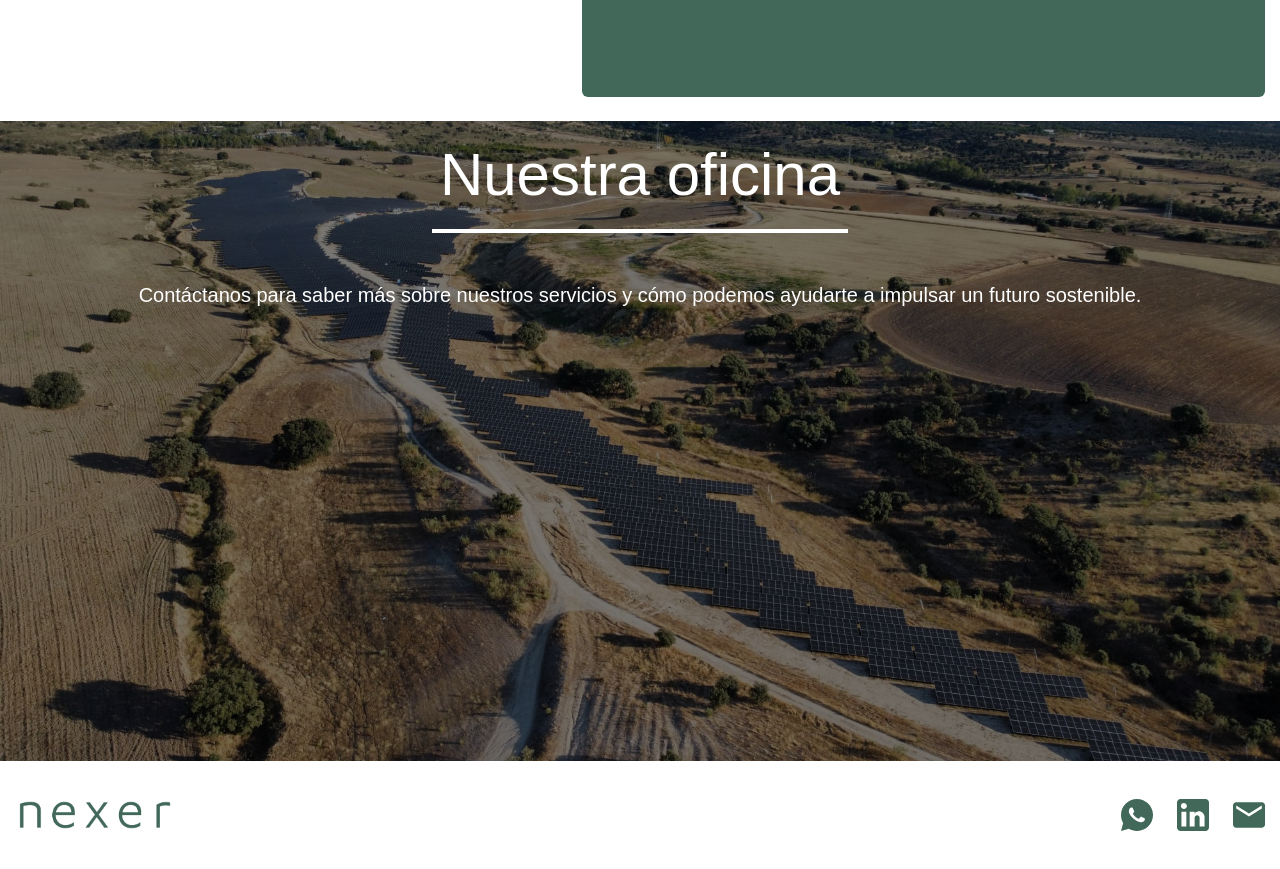
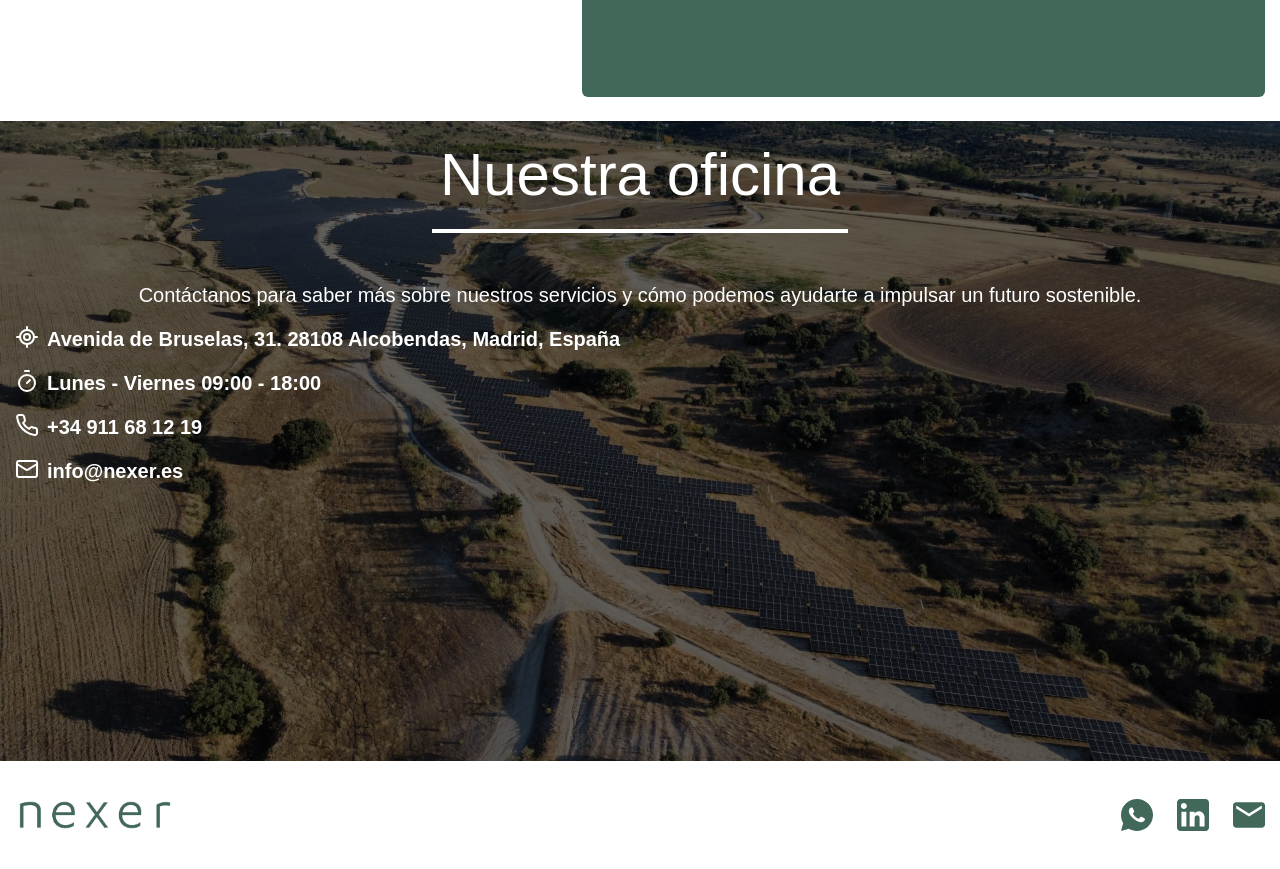
Before and after one commit to Lindapazw/nexer, a Next.js app: page / in a window 1280 px wide. Shown: the part 4980-5849 px from the top of the page. Built offline with nearby package versions, Linux system fonts and the light colour scheme.

Commit message:
add: order list with location information

```diff
--- a/src/app/_components/location.tsx
+++ b/src/app/_components/location.tsx
@@ -1,16 +1,19 @@
+import { LocateFixed, Mail, Phone, TimerIcon } from "lucide-react";
+
 const HomeLocation = () => {
   return (
     <div className="relative min-h-[80vh] w-full">
-      {/* Imagen de fondo */}
+      {/* imagen */}
       <div
         className="absolute inset-0 bg-cover bg-center"
         style={{
           backgroundImage:
-            'linear-gradient(rgba(0, 0, 0, 0.5), rgba(0, 0, 0, 0.5)), url("/images/about_image.jpg")',
+            'linear-gradient(rgba(0, 0, 0, 0.6), rgba(0, 0, 0, 0.6)), url("/images/about_image.jpg")',
+          backgroundAttachment: "fixed",
         }}
       />
 
-      {/* Contenido superpuesto */}
+      {/* Contenido */}
       <div className="container relative z-10 flex h-full w-full flex-col items-center justify-center py-6">
         <h2 className="h2 text-white">Nuestra oficina</h2>
 
@@ -18,10 +21,29 @@ const HomeLocation = () => {
           <div className="h-1 w-1/3 bg-white"></div>
         </div>
 
-        <p className="p mt-6 text-center text-white md:mt-12">
+        <p className="p mt-6 text-start text-white md:mt-12">
           Contáctanos para saber más sobre nuestros servicios y cómo podemos
           ayudarte a impulsar un futuro sostenible.
         </p>
+
+        <ol className="p my-4 flex w-full flex-col gap-4">
+          <li className="span flex gap-2 text-white">
+            <LocateFixed />
+            <p>Avenida de Bruselas, 31. 28108 Alcobendas, Madrid, España</p>
+          </li>
+          <li className="span flex gap-2 text-white">
+            <TimerIcon />
+            <p>Lunes - Viernes 09:00 - 18:00</p>
+          </li>
+          <li className="span flex gap-2 text-white">
+            <Phone />
+            <p>+34 911 68 12 19</p>
+          </li>
+          <li className="span flex gap-2 text-white">
+            <Mail />
+            <p>info@nexer.es</p>
+          </li>
+        </ol>
       </div>
     </div>
   );
```
